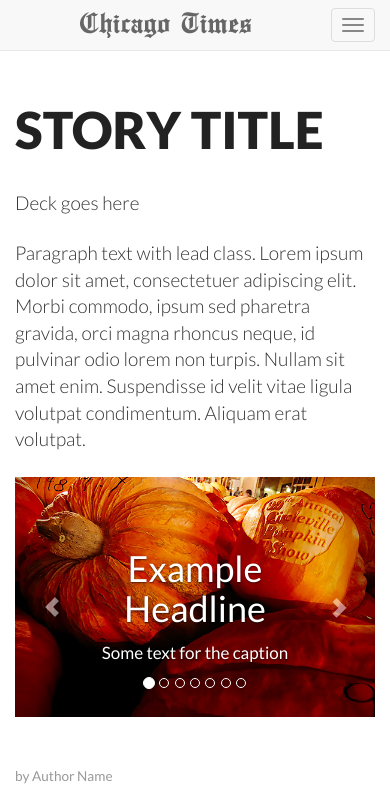
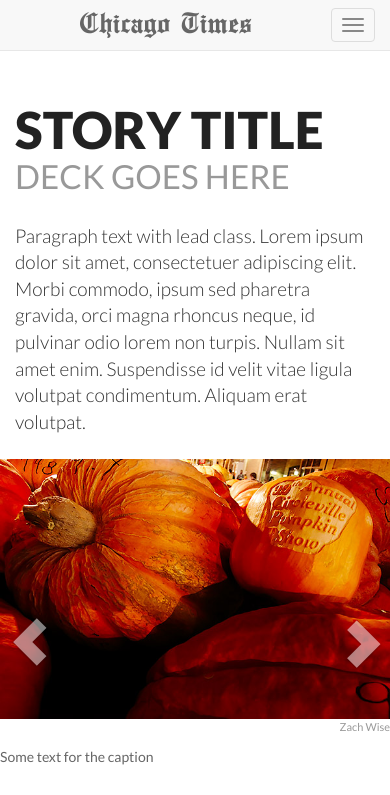
Before and after one commit to NUKnightLab/BootstrapPictureStory, a plain HTML site: page compiled/index.html in a window 390 px wide. Shown: the top 795 px of the page. Drawn offline with nearby package versions, Linux system fonts and the light colour scheme.

Commit message:
Updated styles and other refinements. Tweaked carousel and customized it.

```diff
--- a/compiled/index.html
+++ b/compiled/index.html
@@ -1,13 +1,9 @@
 <!DOCTYPE html>
 <html lang="en">
-  <!---->
   <head>
     <meta charset="utf-8">
     <meta http-equiv="X-UA-Compatible" content="IE=edge">
     <meta name="viewport" content="width=device-width, initial-scale=1.0">
-    <meta name="description" content="Template for Bootstrap">
-    <meta name="author" content="Zach Wise">
-    <meta name="keywords" content="Template, Bootstrap">
     <meta name="apple-mobile-web-app-capable" content="yes">
     <meta name="apple-touch-fullscreen" content="yes">
     <title>Bootstrap3 Project Template</title>
@@ -45,10 +41,7 @@
     <!-- END NAVBAR-->
     <header class="container">
       <div class="story-header">
-        <h1>Story Title
-          <!--small Deck goes here-->
-        </h1>
-        <p class="lead">Deck goes here</p>
+        <h1>Story Title <small>Deck goes here</small></h1>
       </div>
     </header>
     <section class="container">
@@ -58,9 +51,7 @@
         </div>
       </div>
     </section>
-    <section class="container">
-      <div class="row">
-        <div class="col-md-12">
+    <section>
       <!-- Carousel-->
       <div id="myCarousel" data-ride="carousel" data-interval="false" class="carousel slide">
         <!-- Indicators-->
@@ -76,64 +67,44 @@
         <div class="carousel-inner">
           <div class="item active">
             <!--img(data-src="holder.js/1200x500/auto/#777:#7a7a7a/text:First slide")--><img src="photos/pumpkin_queen/pumpkin_8170.jpg" class="img-responsive">
-                <div class="container">
-                  <div class="carousel-caption">
-                    <h2>Example Headline</h2>
-                    <p>Some text for the caption</p>
-                  </div>
-                </div>
+            <p class="credit">Zach Wise</p>
+            <p class="caption">Some text for the caption</p>
           </div>
           <div class="item">
             <!--img(data-src="holder.js/1200x500/auto/#777:#7a7a7a/text:Second slide")--><img src="photos/pumpkin_queen/pumpkin_8175.jpg" class="img-responsive">
-                <div class="container">
-                  <div class="carousel-caption">
-                    <h2>Another Example Headline</h2>
-                    <p>Some text for the caption</p>
-                  </div>
-                </div>
+            <p class="credit">Zach Wise</p>
+            <p class="caption">Some text for the caption</p>
           </div>
           <div class="item">
             <!--img(data-src="holder.js/1200x500/auto/#777:#7a7a7a/text:Third slide")--><img src="photos/pumpkin_queen/pumpkin_8179.jpg" class="img-responsive">
-                <div class="container">
-                  <div class="carousel-caption">
-                    <h2>Another Another Example Headline</h2>
-                    <p>Some text for the caption</p>
-                  </div>
-                </div>
+            <p class="credit">Zach Wise</p>
+            <p class="caption">Some text for the caption</p>
           </div>
           <div class="item">
             <!--img(data-src="holder.js/1200x500/auto/#777:#7a7a7a/text:Third slide")--><img src="photos/pumpkin_queen/pumpkin_8314.jpg" class="img-responsive">
-                <div class="container">
-                  <div class="carousel-caption">
-                    <h2>Another Another Example Headline</h2>
-                    <p>Some text for the caption</p>
-                  </div>
-                </div>
+            <p class="credit">Zach Wise</p>
+            <p class="caption">Some text for the caption</p>
           </div>
           <div class="item">
             <!--img(data-src="holder.js/1200x500/auto/#777:#7a7a7a/text:Third slide")--><img src="photos/pumpkin_queen/pumpkin_8364.jpg" class="img-responsive">
-                <div class="container">
-                  <div class="carousel-caption">
-                    <h2>Another Another Example Headline</h2>
-                    <p>Some text for the caption</p>
-                  </div>
-                </div>
+            <p class="credit">Zach Wise</p>
+            <p class="caption">Some text for the caption</p>
           </div>
           <div class="item">
             <!--img(data-src="holder.js/1200x500/auto/#777:#7a7a7a/text:Third slide")--><img src="photos/pumpkin_queen/pumpkin_8386.jpg" class="img-responsive">
-                <div class="container">
-                  <div class="carousel-caption">
-                    <h2>Another Another Example Headline</h2>
-                    <p>Some text for the caption</p>
-                  </div>
-                </div>
+            <p class="credit">Zach Wise</p>
+            <p class="caption">Some text for the caption</p>
           </div>
         </div><a href="#myCarousel" data-slide="prev" class="carousel-control left"><span class="glyphicon glyphicon-chevron-left"></span></a><a href="#myCarousel" data-slide="next" class="carousel-control right"><span class="glyphicon glyphicon-chevron-right"></span></a>
       </div>
       <!-- END Carousel-->
-        </div>
-      </div>
     </section>
+    <!--
+    section.container
+     div.row
+      div.col-md-12
+       include sections/carousel
+    -->
     <!-- Large image in Outside Grid-->
     <section class="full-width">
       <!--include sections/carousel-->
@@ -182,7 +153,7 @@
           <p class="byline">by Author Name</p>
           <p>Lorem ipsum dolor sit amet, consectetuer adipiscing elit. Morbi commodo, ipsum sed pharetra gravida, orci magna rhoncus neque, id pulvinar odio lorem non turpis. Nullam sit amet enim. Suspendisse id velit vitae ligula volutpat condimentum. Aliquam erat volutpat. Sed quis velit. Nulla facilisi. Nulla libero. Vivamus pharetra posuere sapien. Nam consectetuer. Sed aliquam, nunc eget euismod ullamcorper, lectus nunc ullamcorper orci, fermentum bibendum enim nibh eget ipsum. Donec porttitor ligula eu dolor. Maecenas vitae nulla consequat libero cursus venenatis. Nam magna enim, accumsan eu, blandit sed, blandit a, eros.</p>
           <p>Quisque facilisis erat a dui. Nam malesuada ornare dolor. Cras gravida, diam sit amet rhoncus ornare, erat elit consectetuer erat, id egestas pede nibh eget odio. Proin tincidunt, velit vel porta elementum, magna diam molestie sapien, non aliquet massa pede eu diam. Aliquam iaculis. Fusce et ipsum et nulla tristique facilisis. Donec eget sem sit amet ligula viverra gravida. Etiam vehicula urna vel turpis. Suspendisse sagittis ante a urna. Morbi a est quis orci consequat rutrum. Nullam egestas feugiat felis. Integer adipiscing semper ligula.</p>
-          <figure class="col-md-8 pull-right"><img data-src="holder.js/1200x800/auto/#999:#7a7a7a/text:Image" class="img-responsive">
+          <figure class="figure-pull-right"><img data-src="holder.js/1200x800/auto/#999:#7a7a7a/text:Image" class="img-responsive">
             <figcaption class="credit">Photographer Name</figcaption>
             <figcaption>
               Lorem ipsum dolor sit amet, consectetuer adipiscing elit. Morbi commodo, ipsum sed pharetra gravida, orci magna rhoncus neque,
@@ -254,7 +225,7 @@
     <!-- Footer-->
     <footer>
       <div class="container">
-        <p class="copyright">&copy; 2013 </p>
+        <p class="copyright">&copy; 2014</p>
       </div>
     </footer>
     <!-- JavaScript-->
--- a/source/less/custom/story.less
+++ b/source/less/custom/story.less
@@ -43,9 +43,38 @@ p.lead {
 .story-header {
 	margin-top:100px;
 	//text-align:center;
+}
 
+// LAYOUT EXTRAS
 
+.align-right {
+	text-align:right;
 }
+.align-left {
+	text-align:left;
+}
+.align-center {
+	text-align:center;
+}
+.text-italic {
+	font-style: italic;
+}
+.text-normal {
+	font-style: normal;
+}
+
+.figure-pull-left {
+	width: 50%;
+	float: left !important;
+	padding-right:15px;
+}
+
+.figure-pull-right {
+	width: 50%;
+	float: right !important;
+	padding-left:15px;
+}
+
 h1 {
 	margin-top:0;
 	font-size: (@font-size-base * 3);
@@ -116,9 +145,70 @@ blockquote {
 		text-align:right;
 	}
 }
-.carousel-caption, .caption, figcaption {
-	//font-family: @font-family-caption;
+
+// CAROUSEL
+.carousel {
+	.caption, p.caption {
+		text-align:left;
+		font-size:14px;
+		color:#666;
+	}
+	.credit, p.credit {
+		text-align:right;
+		font-size:11px;
+		color:#999;
+	}
 }
+.carousel-control {
+	position: absolute;
+	top: 0;
+	left: 0;
+	bottom: 0;
+	width: 15%;
+	opacity: 0.5;
+	filter: alpha(opacity=50);
+	font-size: 48px;
+	color: #ffffff;
+	text-align: center;
+	text-shadow: 0 1px 2px rgba(0, 0, 0, 0.6);
+}
+.carousel-control.right, .carousel-control.left {
+	background-image: none;
+	background-image: none;
+	background-repeat: repeat-x;
+	filter: progid:DXImageTransform.Microsoft.gradient(startColorstr='#FFFFFF', endColorstr='#FFFFFF', GradientType=1);
+}
+.carousel-control.right {
+	left: auto;
+	right: 0;
+
+}
+.carousel-control .icon-prev, .carousel-control .glyphicon-chevron-left {
+	left: 10%;
+}
+.carousel-control .icon-next, .carousel-control .glyphicon-chevron-right {
+	right: 10%;
+}
+.carousel-caption {
+	position: relative;
+	z-index: 10;
+	padding-top: 20px;
+	padding-bottom: 20px;
+	color: #333;
+	text-align: left;
+	text-shadow: none;
+	h1, h2, h3, h4, h5, h6 {
+		margin-top:0;
+	}
+}
+.carousel-inner > .item > img, .carousel-inner > .item > a > img {
+	display: block;
+	max-width: auto;
+	width:100%;
+	height: auto;
+	line-height: 1;
+}
+.img
 
 figure  {
 	figcaption {
```
Also changed, not shown: compiled/driving_force.html (+7 -11 lines), compiled/pumpkin_queen.html (+5 -9 lines), compiled/veterans.html (+2 -6 lines), compiled/walkthru.html (+1 -5 lines), compiled/css/project.css, 8 other files. Lines whose indentation alone changed are shown as unchanged.
